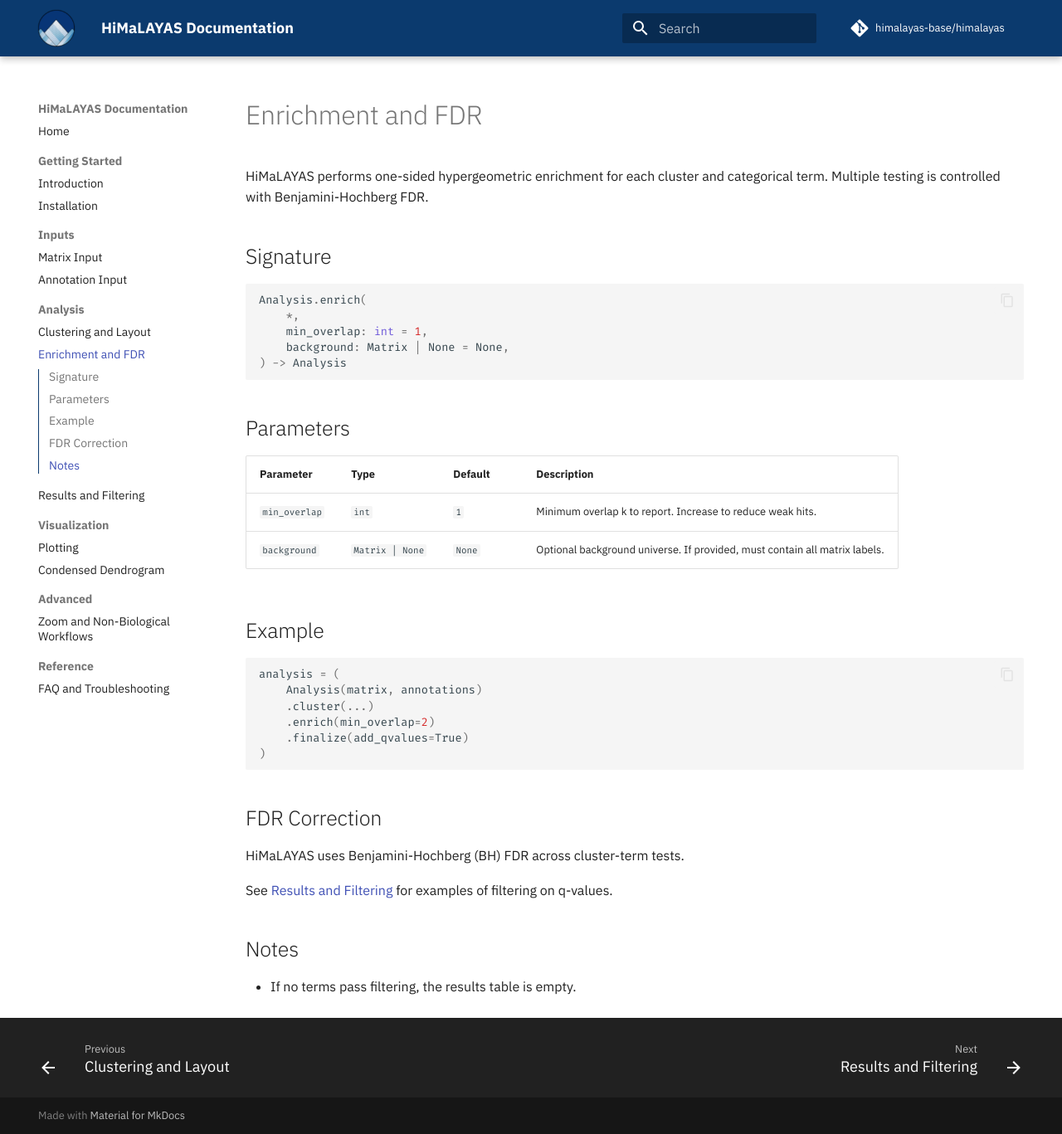
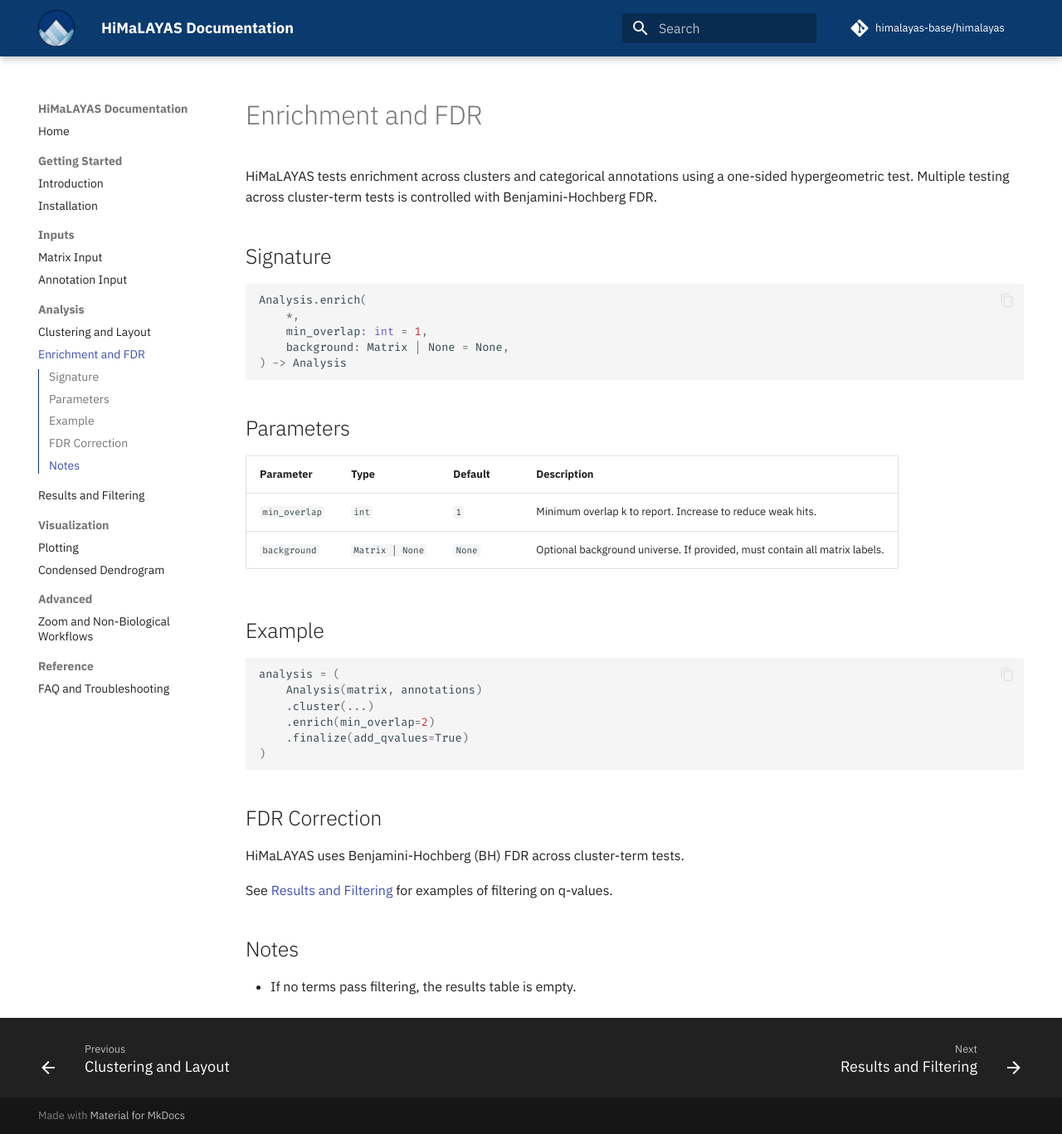
Before and after one commit to himalayas-base/himalayas-docs, an MkDocs documentation site: the page built from docs/5_enrichment.md, in a window 1280 px wide and 1367 px high. Shown: the whole window at 83% size. Built offline with MkDocs 1.6.1 and Material for MkDocs 9.7.7, drawn with Linux system fonts in a browser that asks for light colours; comment, search, counter and statistics services are not loaded.

Commit message:
update docs

```diff
--- a/docs/5_enrichment.md
+++ b/docs/5_enrichment.md
@@ -1,6 +1,6 @@
 # Enrichment and FDR
 
-HiMaLAYAS performs one-sided hypergeometric enrichment for each cluster and categorical term. Multiple testing is controlled with Benjamini-Hochberg FDR.
+HiMaLAYAS tests enrichment across clusters and categorical annotations using a one-sided hypergeometric test. Multiple testing across cluster-term tests is controlled with Benjamini-Hochberg FDR.
 
 ## Signature
 
```
Also changed, not shown: docs/0_introduction.md (+2 -2 lines), docs/4_clustering.md (+1 -1 lines), docs/9_advanced_workflows.md (+1 -1 lines), docs/index.md (+4 -3 lines).
